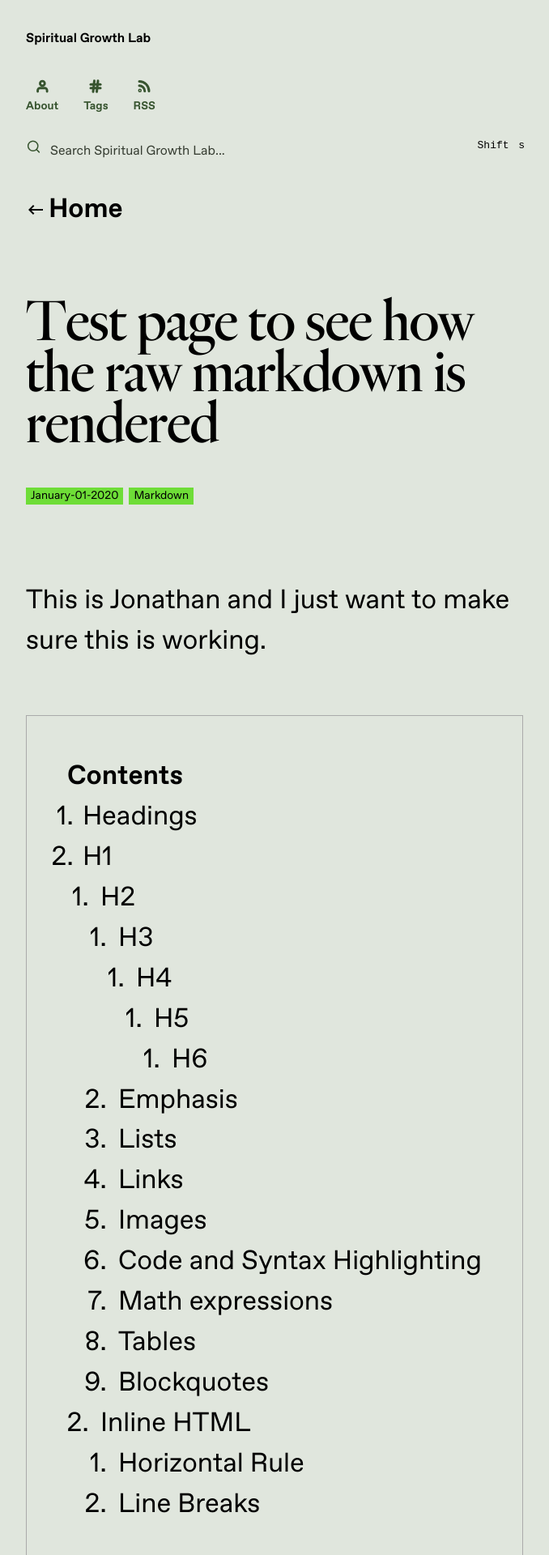
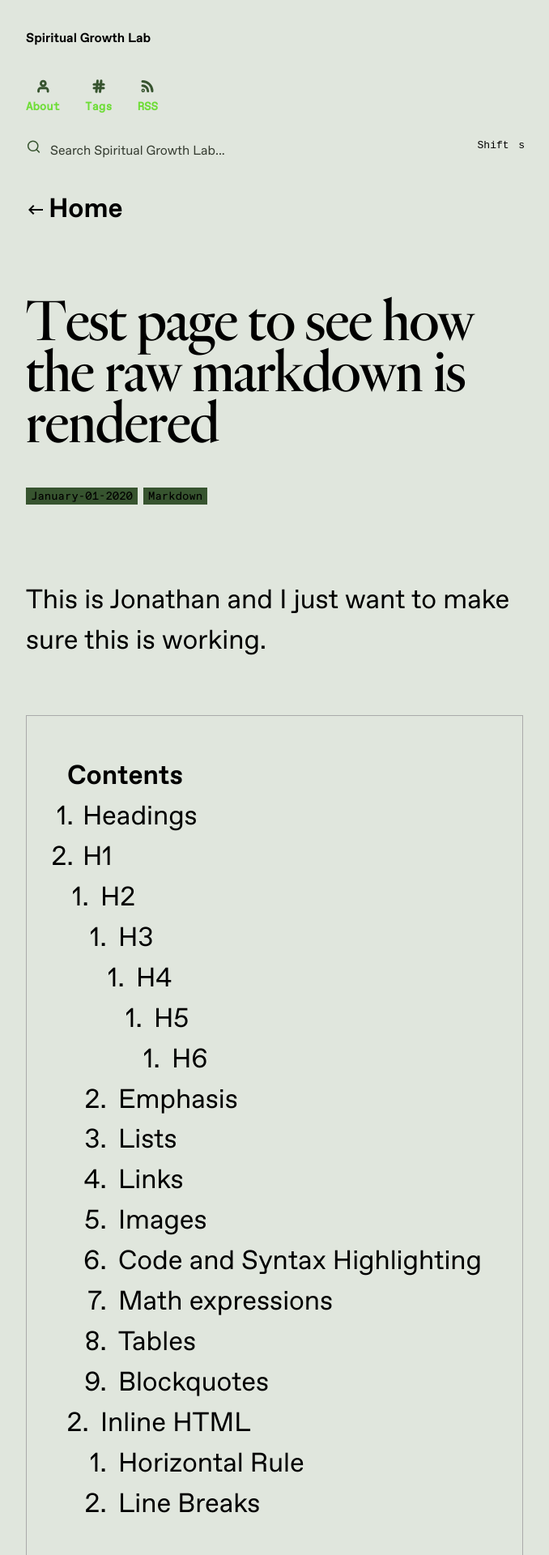
Before and after one commit to jsantiago611/digital-garden-master, a Jekyll site: the page built from _posts/2020-01-01-test.md, in a window 1280 px wide. Shown: the top 1920 px of the page at 81% size, without its empty margins (298-976 px from the left). Built offline with Jekyll 4.4.1, drawn with Linux system fonts in a browser that asks for light colours; comment, search, counter and statistics services are not loaded.

Commit message:
Typography
Titles to heldane,,etc

```diff
--- a/assets/css/Style.css
+++ b/assets/css/Style.css
@@ -319,7 +319,7 @@ h2 {
 
 h3, h4, h5, h6 {
   color: var(--text);
-  font-family:  var(--font-family-serif);
+  font-family:  var(--font-family-sans);
   font-weight: inherit;
 }
 
@@ -436,7 +436,7 @@ cite {
 }
 
 blockquote p {
-    font-family: inherit;
+    font-family: var(--font-family-serif);
     font-size: 15px;
 }
 
@@ -692,8 +692,8 @@ hr {
     margin-left: auto;
     font-weight: 600;
     font-size: var(--font-size-small);
-    font-family: var(--primary-font-family);
-    color: var(--green);
+    font-family: var(--font-family-mono);
+    color: var(--lime);
 }
 
 .stale-link {
@@ -1042,14 +1042,14 @@ hr {
 
 .tag {
     color: var(--primary-text-color);
-    background: var(--lime);
+    background: var(--green);
     text-decoration: none;
     display: inline-block;
     padding: 0 6px;
     border-radius: 0;
     height: auto;
     vertical-align: middle;
-    font-family: var(--primary-font-family);
+    font-family: var(--font-family-mono);
     font-weight: normal !important;
     font-size: var(--font-size-small);
     margin-right: 7px;
```
